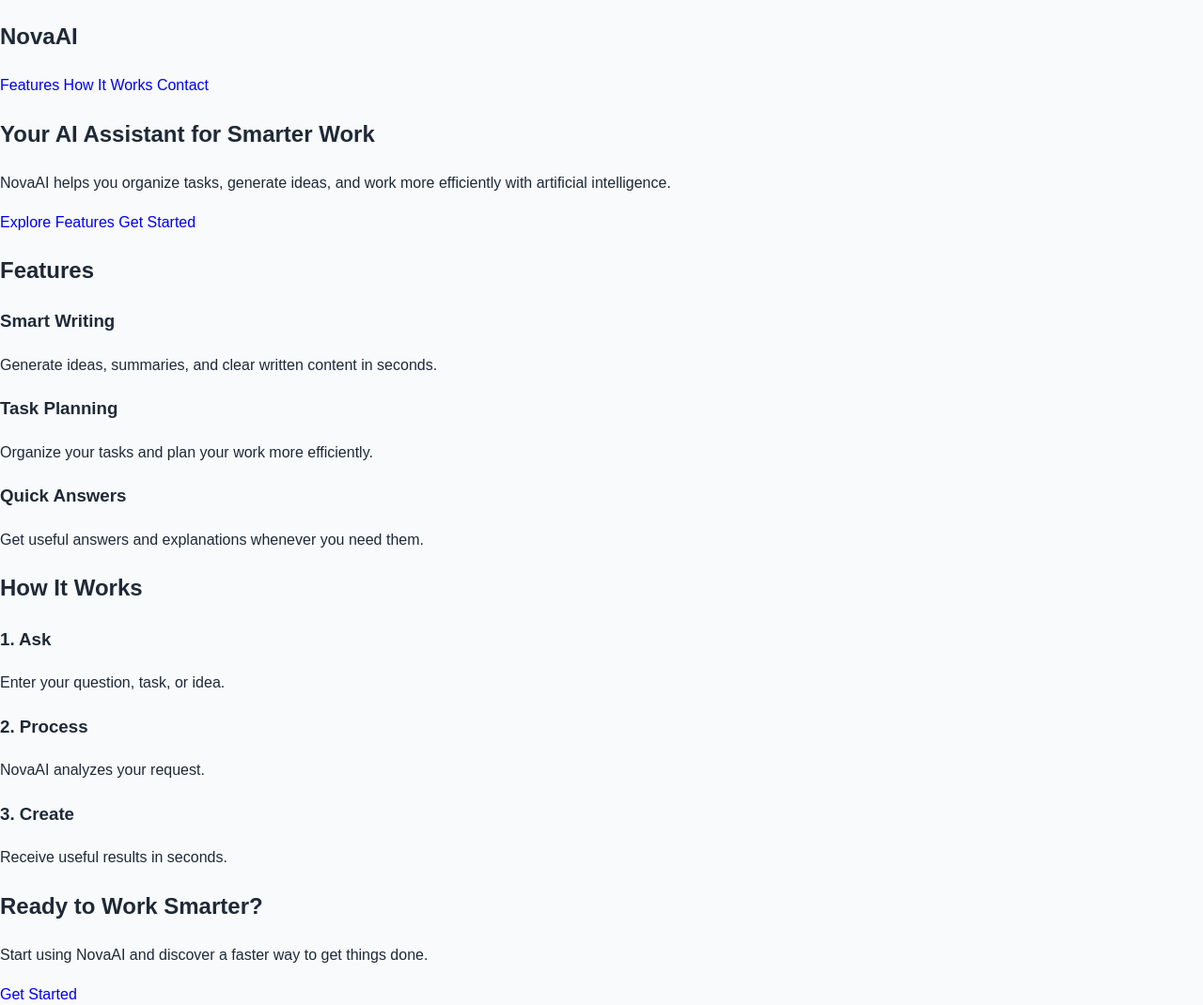
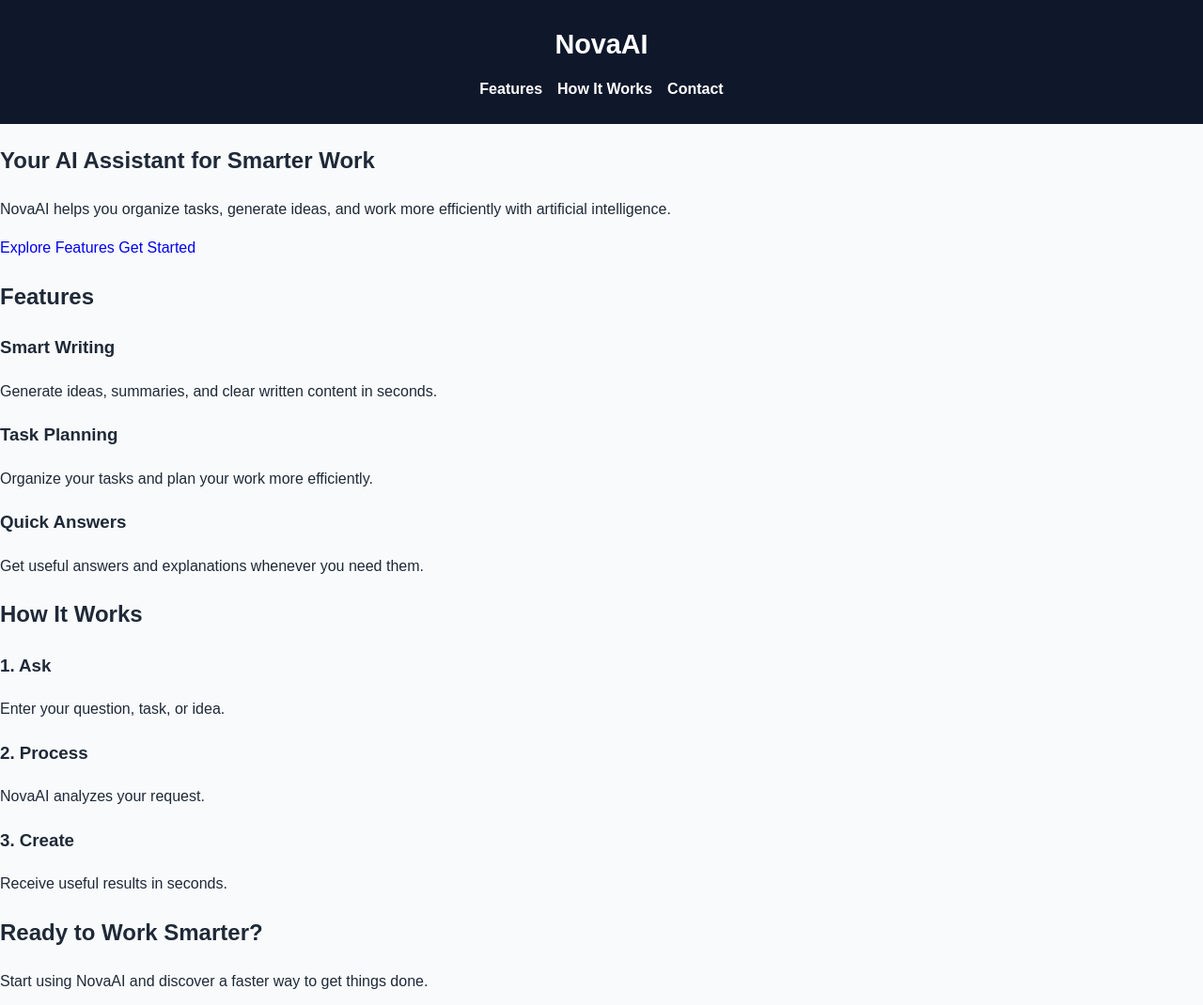
Before and after one commit to ElieAntoineGeagea/nova-ai-landing, a plain HTML site: page index.html in a window 1280 px wide. Shown: the top 1070 px of the page at 94% size. Drawn offline with Linux system fonts and the light colour scheme.

Commit message:
Style header and navigation with Flexbox

```diff
--- a/css/style.css
+++ b/css/style.css
@@ -30,3 +30,36 @@ body {
 a {
     text-decoration: none;
 }
+header {
+    background-color: var(--color-dark);
+    padding: var(--space-medium);
+}
+
+nav {
+    display: flex;
+    flex-direction: column;
+    align-items: center;
+    gap: var(--space-small);
+}
+
+nav h1 {
+    margin: 0;
+    color: var(--color-white);
+    font-size: 1.8rem;
+}
+
+.nav-links {
+    display: flex;
+    flex-wrap: wrap;
+    justify-content: center;
+    gap: 1rem;
+}
+
+.nav-links a {
+    color: var(--color-white);
+    font-weight: bold;
+}
+
+.nav-links a:hover {
+    color: var(--color-secondary);
+}
```
